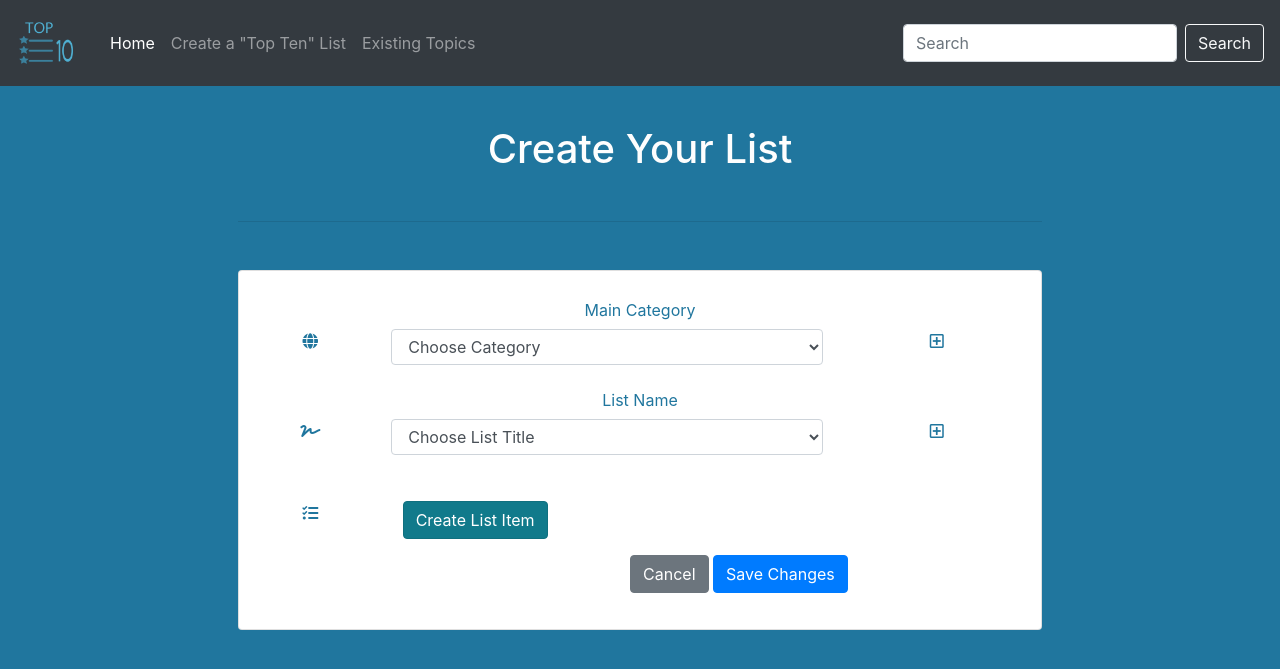
After one commit to AntonIsaksson/milestone-project-3, a Flask app: template templates/create_list.html in a window 1280 px wide. The commit adds this page. Shown: the top 669 px of the page. Run offline with Flask 2, Linux system fonts and the light colour scheme; the template is opened without the code that fills it, so the values that code supplies are empty; some libraries are stand-ins or nearby versions.

Commit message:
Added insert and get category

```diff
--- a/app.py
+++ b/app.py
@@ -16,6 +16,8 @@ app.config["MONGO_URI"] = os.environ.get("MONGO_URI")
 
 mongo = PyMongo(app)
 
+
+
 # Route to homepage
 @app.route('/')
 @app.route('/home')
@@ -32,7 +34,37 @@ def show_categories():
 @app.route('/lists')
 def show_lists():
     return render_template("lists.html",
-                            categories=list(mongo.db.categories.find()))
+                            categories=list(mongo.db.categories.find()),
+                            lists=list(mongo.db.lists.find()),
+                            list_object=list(mongo.db.list_object.find()))
+
+
+@app.route('/create_list')
+def create_list():
+    return render_template("create_list.html",
+                            categories=list(mongo.db.categories.find()),
+                            lists=list(mongo.db.lists.find()),
+                            list_object=list(mongo.db.list_object.find()))
+
+
+@app.route('/get_categories')
+def get_categories():
+    return render_template('categories.html',
+    categories=list(mongo.db.categories.find()))
+
+
+@app.route('/insert_category', methods=['POST'])
+def insert_category():
+    category_doc = {'category_name': request.form.get('category_name')}
+    mongo.db.categories.insert_one(category_doc)
+    return redirect(url_for('create_list'))
+
+
+@app.route('/add_category')
+def add_category():
+    return render_template('add_category.html')
+
+
 
 if __name__ == "__main__":
     app.run(host=os.environ.get('IP'),
--- a/static/css/style.css
+++ b/static/css/style.css
@@ -2,8 +2,8 @@
 
 body {
     text-align: center;
-    color: darkcyan;
-    background-color: darkgoldenrod;
+    color: #fefefe;
+    background-color: rgb(32, 118, 158);
 }
 
 h1 {
@@ -15,18 +15,57 @@ h1 {
     margin-right: 10px;
 }
 
+.content-container {
+    margin-top: 80px;
+}
+
+#home-page-content-wrapper {
+    padding: 15px;
+}
+
+#create-list-content-wrapper {
+    padding: 15px;
+}
+
+#add-category-content-wrapper {
+    padding: 15px;
+}
+
+.create-list-card {
+    color: rgb(32, 118, 158);
+}
+
+i {
+    width: 40px;
+    color: rgb(32, 118, 158);
+}
+
+.create-list-item {
+    padding-top: 30px;
+}
+
+#list-item-modal {
+    color: rgb(32, 118, 158);
+}
+
+.modal-padding {
+    padding: 15px 10px;
+}
 /* Lists page - Sidebar */
+
 #sidebar-wrapper {
     z-index: 1;
-    position: absolute;
-    width: 0;
+    position: fixed;
+    width: 200px;
     height: 100%;
-    overflow-y: hidden;
     background: #2c3E50;
 }
 
+#navbarDropdown {
+    position: relative;
+}
 /* Main Content */
-#page-content-wrapper {
+#lists-page-content-wrapper {
     width: 100%;
     position: absolute;
     padding: 15px;
@@ -34,11 +73,11 @@ h1 {
 
 /* Change the width of the sidebar to display it*/
 #wrapper.menuDisplayed #sidebar-wrapper {
-    width: 250px;
+    width: 200px;
 }
 
-#wrapper.menuDisplayed #page-content-wrapper {
-    padding-left: 250px;
+#wrapper.menuDisplayed #lists-page-content-wrapper {
+    padding-left: 200px;
 }
 
 .sidebar-nav {
@@ -52,7 +91,7 @@ h1 {
 }
 
 .sidebar-nav li a {
-    display: block;
+    /*display: block;*/
     text-decoration: none;
     color: #ddd;
 }
@@ -60,3 +99,16 @@ h1 {
 .sidebar-nav li a:hover {
     background: #16A085;
 }
+
+.list-content-wrapper {
+    padding: 45px;
+}
+
+.list-item-heading {
+    text-align: left;
+}
+
+.list-item-paragraf {
+    text-align: left;
+    padding-left: 27px;
+}
--- /dev/null
+++ b/static/js/main.js
@@ -0,0 +1,7 @@
+$(document).ready(function(){
+
+
+    $(".modal-open").click(function () {
+        $("#list-item-modal").modal('show');
+    });
+  });
--- a/templates/base.html
+++ b/templates/base.html
@@ -5,14 +5,15 @@
     <meta name="viewport" content="width=device-width, initial-scale=1.0">
     <link rel="stylesheet" href="https://stackpath.bootstrapcdn.com/bootstrap/4.4.1/css/bootstrap.min.css" integrity="sha384-Vkoo8x4CGsO3+Hhxv8T/Q5PaXtkKtu6ug5TOeNV6gBiFeWPGFN9MuhOf23Q9Ifjh" crossorigin="anonymous">
     <link rel="stylesheet" href="{{url_for('static', filename='css/style.css')}}">
+    <link rel="stylesheet" href="https://cdnjs.cloudflare.com/ajax/libs/font-awesome/5.11.2/css/all.css">
     <script src="https://ajax.googleapis.com/ajax/libs/jquery/3.3.1/jquery.min.js"></script>
     <title>TopTenThings</title>
 </head>
 <body>
 
     <!-- Plug Bootstrap Nav Bar code here -->
-    <nav class="navbar navbar-expand-lg navbar-dark bg-dark">
-        <a class="navbar-brand" href="#"><img class="logo" src="{{url_for('static', filename='img/top-ten-logo.png')}}" alt="logo" style="height: 60px;margin-right: 20px;margin-left: 10px;"></a>
+    <nav class="navbar navbar-expand-lg navbar-dark bg-dark fixed-top">
+        <a class="navbar-brand" href="{{url_for('home_page')}}"><img class="logo" src="{{url_for('static', filename='img/top-ten-logo.png')}}" alt="logo"></a>
         <button class="navbar-toggler" type="button" data-toggle="collapse" data-target="#navbarSupportedContent" aria-controls="navbarSupportedContent" aria-expanded="false" aria-label="Toggle navigation">
           <span class="navbar-toggler-icon"></span>
         </button>
@@ -20,21 +21,13 @@
         <div class="collapse navbar-collapse" id="navbarSupportedContent">
           <ul class="navbar-nav mr-auto">
             <li class="nav-item active">
-              <a class="nav-link" href="#">Home <span class="sr-only">(current)</span></a>
+              <a class="nav-link" href="{{url_for('home_page')}}">Home <span class="sr-only">(current)</span></a>
             </li>
             <li class="nav-item">
-              <a class="nav-link" href="#">Create a "Top Ten" List</a>
+              <a class="nav-link" href="{{url_for('create_list')}}">Create a "Top Ten" List</a>
             </li>
-            <li class="nav-item dropdown">
-              <a class="nav-link dropdown-toggle" href="#" id="navbarDropdown" role="button" data-toggle="dropdown" aria-haspopup="true" aria-expanded="false">
-                Existing Topics
-              </a>
-              <div class="dropdown-menu" aria-labelledby="navbarDropdown">
-                <a class="dropdown-item" href="#">Hi</a>
-                <a class="dropdown-item" href="#">Another action</a>
-                <div class="dropdown-divider"></div>
-                <a class="dropdown-item" href="#">Something else here</a>
-              </div>
+            <li class="nav-item">
+              <a class="nav-link" href="{{url_for('show_lists')}}">Existing Topics</a>
             </li>
           </ul>
           <form class="form-inline my-2 my-lg-0">
@@ -44,9 +37,11 @@
         </div>
       </nav>
 
-    <div>
+    <div class="content-container">
+      <div id="wrapper" class="menuDisplayed">
         {% block content %}
 
+          <div class="container-fluid" id="home-page-content-wrapper">
             <h1>Top Ten Things!</h1>
 
             <div class="col-6 offset-3">
@@ -56,21 +51,13 @@
                     <li></li>
                 </ol>
             </div>
+          </div>
 
         {% endblock %}
       </div>
+    </div>
 
-    <script type="text/javascript">
-      $(document).ready(function(){
-
-
-        $("#menu-toggle").click(function (e) {
-            e.preventDefault();
-            $("#wrapper").toggleClass("menuDisplayed");
-        });
-      });
-
-    </script>
+    <script type="text/javascript" src="{{url_for('static', filename='js/main.js')}}"></script>
 
 
     <script src="https://code.jquery.com/jquery-3.3.1.slim.min.js" integrity="sha384-q8i/X+965DzO0rT7abK41JStQIAqVgRVzpbzo5smXKp4YfRvH+8abtTE1Pi6jizo" crossorigin="anonymous"></script>
--- /dev/null
+++ b/templates/create_list.html
@@ -0,0 +1,113 @@
+{% extends 'base.html'%} {% block content %}
+
+
+
+
+<!--Create List Modal----------------------------->
+<div class="modal" id="list-item-modal" tabindex="-1" role="dialog">
+    <div class="modal-dialog modal-lg" role="document">
+        <div class="modal-content">
+            <div class="row">
+                <div class="col-12">
+                    <h3 class="modal-padding modal-title mx-auto">Create List Content</h3>
+                </div>
+
+
+                <div class="modal-padding col-12">
+                    <p>Modal body text goes here.</p>
+                </div>
+
+                <div class="modal-padding col-12">
+                    <button type="button" class="btn btn-primary">Save changes</button>
+                    <button type="button" class="btn btn-secondary" data-dismiss="modal">Close</button>
+                </div>
+            </div>
+        </div>
+    </div>
+  </div>
+
+
+<div class="container-fluid" id="create-list-content-wrapper">
+    <h1>Create Your List</h1>
+    <div class="form-container">
+
+
+        <div class="col-md-8 offset-md-2">
+            <span class="anchor" id="formUserEdit"></span>
+            <hr class="my-5">
+
+            <!-- form user info -->
+            <div class="card create-list-card card-outline-secondary">
+                <div class="card-body">
+                    <form class="form" role="form" autocomplete="off">
+                        <div class="form-group row">
+                            <label class="col-12 col-form-label form-control-label">Main Category</label>
+                            <div class="col-2">
+                                <i class="fas fa-globe"></i>
+                            </div>
+                            <div class="col-7">
+
+                                <select  value="Choose Category" class="form-control" size="0">
+                                    <option value="Choose" selected>Choose Category</option>
+                                {% for category in categories %}
+                                    <option value="">{{category.category_name}}</option>
+                                {% endfor %}
+                                </select>
+                            </div>
+                            <div class="col-3">
+                                <a href="{{url_for('add_category')}}"><i class="far fa-plus-square"></i></a>
+                            </div>
+                        </div>
+                        <div class="form-group row">
+                            <label class="col-12 col-form-label form-control-label">List Name</label>
+                            <div class="col-2">
+                                <i class="fas fa-signature"></i>
+                            </div>
+                            <div class="col-7">
+
+                                <select  value="Choose Category" class="form-control" size="0">
+                                    <option value="Choose" selected>Choose List Title</option>
+                                {% for list in lists %}
+                                    <option value="">{{list.list_name}}</option>
+                                {% endfor %}
+                                </select>
+                            </div>
+                            <div class="col-3">
+                                <i class="far fa-plus-square"></i>
+                            </div>
+                        </div>
+                        <div class="form-group row create-list-item">
+                            <div class="col-2">
+                                <i class="fas fa-tasks"></i>
+                            </div>
+                            <div class="col-3">
+                                <a href="#list-item-modal" class="btn btn-info modal-open active" role="button" aria-pressed="true">Create List Item</a>
+                            </div>
+                        </div>
+
+                        <div class="form-group row">
+                            <label class="col-lg-3 col-form-label form-control-label"></label>
+                            <div class="col-lg-9">
+                                <input type="reset" class="btn btn-secondary" value="Cancel">
+                                <input type="button" class="btn btn-primary" value="Save Changes">
+                            </div>
+                        </div>
+                    </form>
+                </div>
+            </div>
+            <!-- /form user info -->
+
+        </div>
+        <!--/col-->
+
+
+    </div>
+</div>
+
+
+
+
+
+
+
+{% endblock %}
```
Also changed, not shown: templates/add_category.html (added, +21 -0 lines), templates/lists.html (+45 -20 lines). Lines whose indentation alone changed are shown as unchanged.
